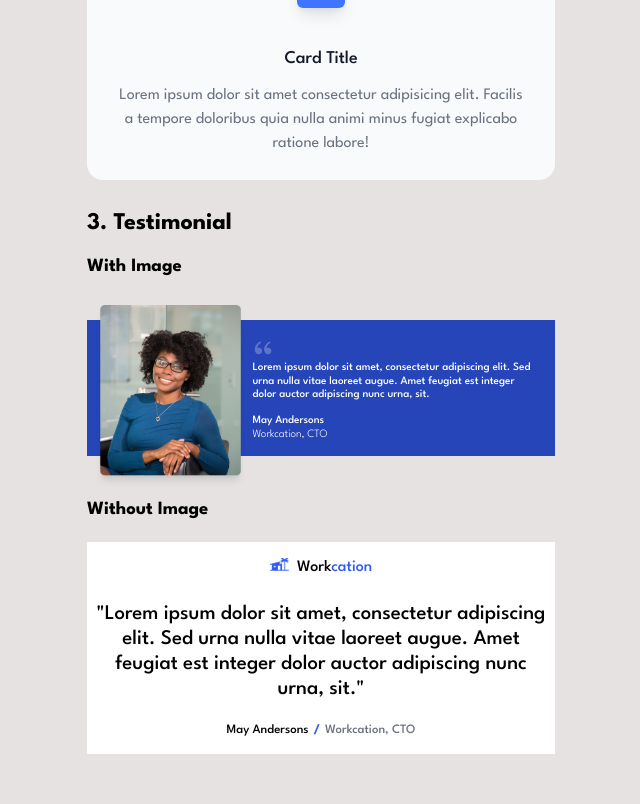
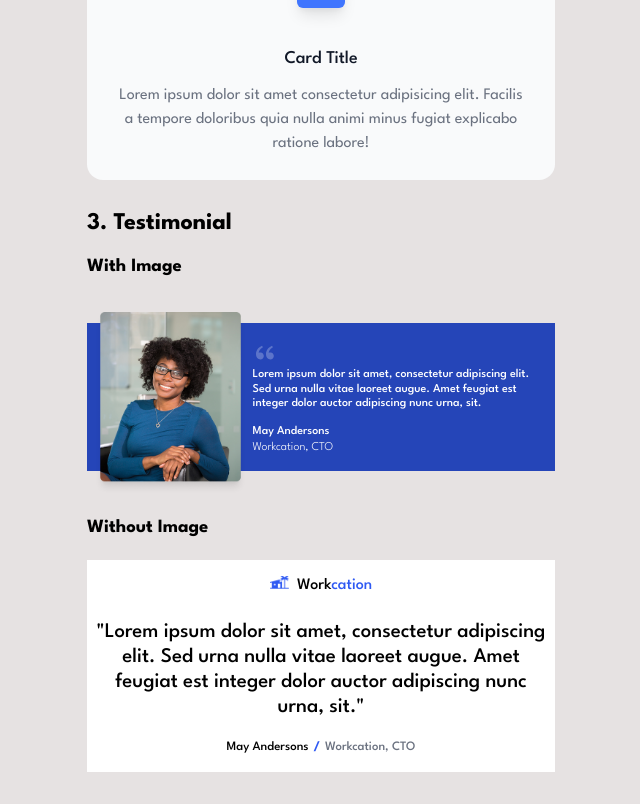
Before and after one commit to Adil-Solkar/Component-Library, a React (Vite) app: page / in a window 1280 px wide. Shown: the part 1282-2086 px from the top of the page, without its empty margins (319-959 px from the left). Built offline with nearby package versions, Linux system fonts and the light colour scheme.

Commit message:
Fix Testimonial Component UI flickering

```diff
--- a/src/component/testimonial/Testimonial.jsx
+++ b/src/component/testimonial/Testimonial.jsx
@@ -1,20 +1,32 @@
-import React, { useState } from "react";
+import React from "react";
 import {TestimonialImageContext} from "./TestimonialImageContext"
+import TestimonialImage from "./TestimonialImage";
+
+// helper function to check if image src is present or not
+function hasImageSource(children) {
+  let hasImage = false
+
+  React.Children.forEach(children,child => {
+    if(child && child.type === TestimonialImage && child.props.src){
+      hasImage = true
+    }
+  })
+  return hasImage
+}
 
 function Testimonial({ children }) {
-  const [hasImage, setHasImage] = useState(false)
+  const hasImage = React.useMemo(() => hasImageSource(children),[children])
 
   const testimonialClassName = hasImage
     ? "testimonial-container"
     : "testimonial-container-no-image"
 
   return (
-    <TestimonialImageContext.Provider value={{hasImage,setHasImage}}>
+    <TestimonialImageContext.Provider value={{ hasImage }}>
       <div className={testimonialClassName}>
         {children}
       </div>
     </TestimonialImageContext.Provider>
-
   );
 }
 
--- a/src/component/testimonial/TestimonialImage.jsx
+++ b/src/component/testimonial/TestimonialImage.jsx
@@ -1,16 +1,8 @@
-import React, { useEffect } from "react"
+import React from "react"
 import logo from "../../assets/images/Mark.png"
 import {TestimonialImageContext} from "./TestimonialImageContext"
 function TestimonialImage({src,alt}) {
-
-  const { hasImage,setHasImage } = React.useContext(TestimonialImageContext)
-
-  useEffect(() => {
-    if(src) {
-      setHasImage(true)
-    }
-  }, [src,setHasImage])
-
+  const { hasImage } = React.useContext(TestimonialImageContext)
   return (
     <div className={hasImage ? "testimonial-image-container" : "testimonial-no-image-container"}>
         {hasImage
--- a/src/component/testimonial/TestimonialImageContext.js
+++ b/src/component/testimonial/TestimonialImageContext.js
@@ -1,3 +1,3 @@
 import React from "react"
 
-export const TestimonialImageContext = React.createContext()
+export const TestimonialImageContext = React.createContext({hasImage: false})
--- a/src/index.css
+++ b/src/index.css
@@ -209,15 +209,15 @@ h1,h2 {
     display: flex;
     justify-content: space-between;
     align-items: center;
-    font-size: .7rem;
+    font-size: .75rem;
   }
 
   .testimonial-image-container {
   width: 34%;
   height: 100%;
   margin: 0;
-  margin-top: -15%;
-  margin-bottom: -19%;
+  margin-top: -28%;
+  margin-bottom: -31%;
   }
 
   .testimonial{
```
